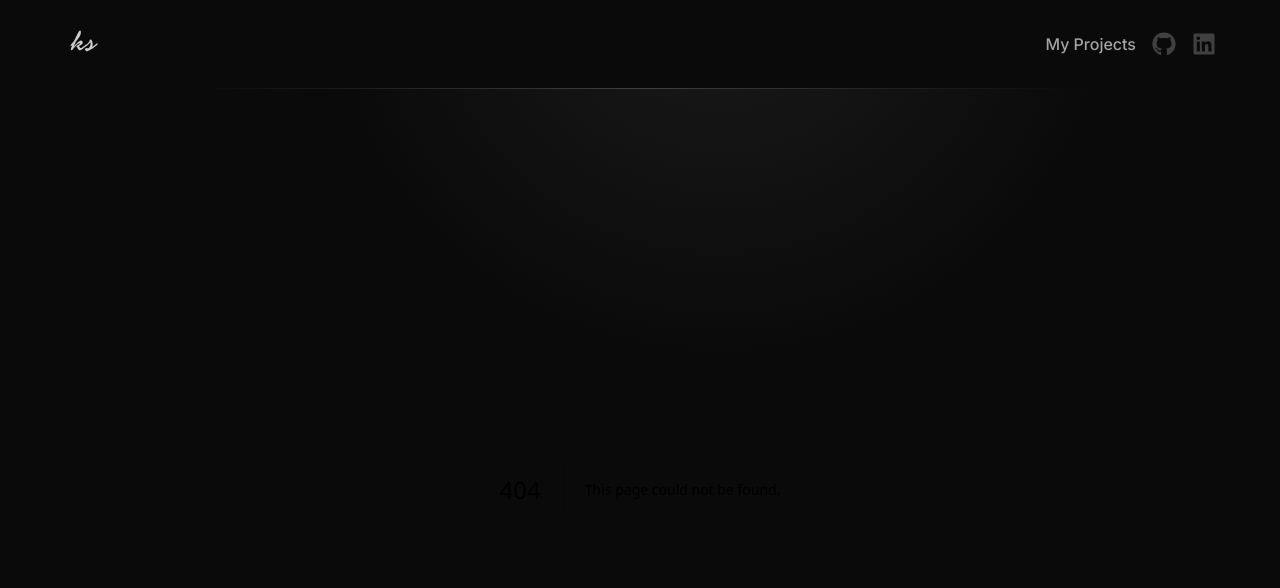
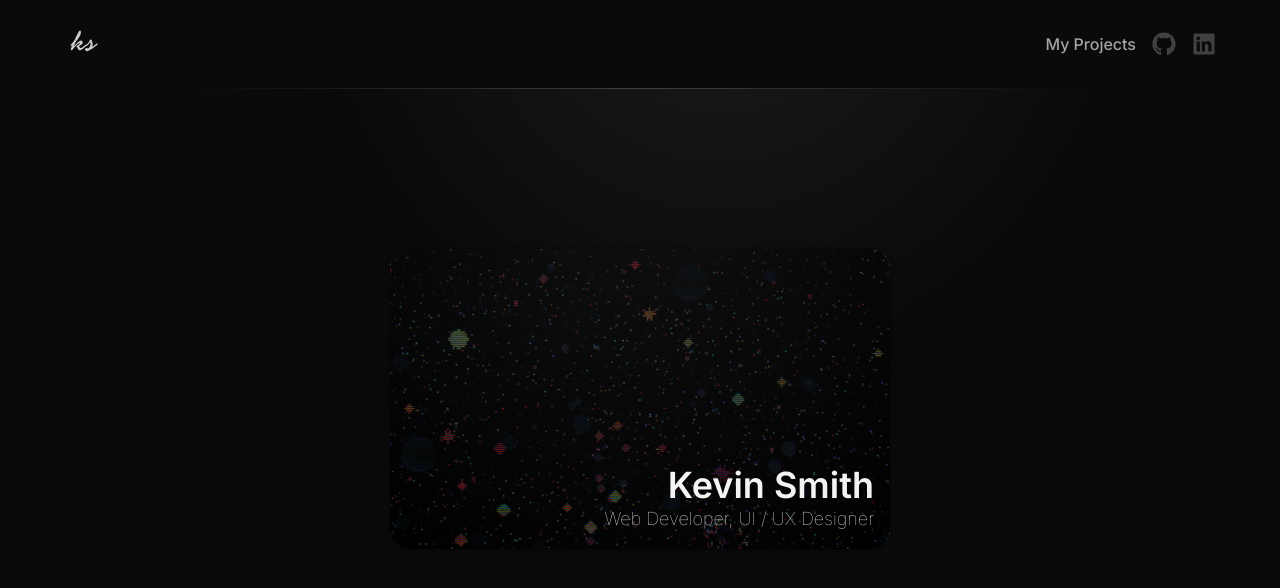
Before and after one commit to ksmith4134/portfolio, a Next.js app: page /test in a window 1280 px wide. Before the commit this address had no page. Shown: the top 588 px of the page. Built offline with nearby package versions, Linux system fonts and the light colour scheme.

Commit message:
added a test page

```diff
--- /dev/null
+++ b/src/components/widgets/hologram/HologramCard.jsx
@@ -0,0 +1,69 @@
+import { useEffect, useRef } from "react";
+
+
+export default function HologramCard() {
+    let bounds;
+    const inputRef = useRef();
+    const glowRef = useRef();
+    const rotateToMouse = (e) => {
+        bounds = inputRef.current.getBoundingClientRect();
+        const mouseX = e.clientX;
+        const mouseY = e.clientY;
+        const leftX = mouseX - bounds.x;
+        const topY = mouseY - bounds.y;
+        const center = {
+            x: leftX - bounds.width / 2,
+            y: topY - bounds.height / 2,
+        };
+        const distance = Math.sqrt(center.x ** 2 + center.y ** 2);
+
+        inputRef.current.style.transform = `
+            scale3d(1.01, 1.01, 1.01)
+            rotate3d(
+            ${center.y / 100},
+            ${-center.x / 100},
+            0,
+            ${Math.log(distance) * 2}deg
+            )
+        `;
+
+        // console.log(center.y / 100);
+        glowRef.current.style.backgroundImage = `
+            radial-gradient(
+            circle at
+            ${center.x * 2 + bounds.width / 2}px
+            ${center.y * 2 + bounds.height / 2}px,
+            #ffffff18,
+            #0000000f
+            )
+        `;
+    };
+
+    const removeListener = (e) => {
+        inputRef.current.style.transform = "";
+        inputRef.current.style.background = "";
+        glowRef.current.style.backgroundImage = "";
+    };
+
+    useEffect(() => {}, []);
+
+    return (
+
+        <div className="app">
+            <div
+                className="card"
+                ref={inputRef}
+                onMouseLeave={removeListener}
+                onMouseMove={rotateToMouse}
+            >
+                <div className="imageTop"></div>
+                <div className="relative w-full h-full flex flex-col justify-end items-end text-white">
+                    <h1 className="text-4xl font-semibold">Kevin Smith</h1>
+                    <p className="text-lg font-thin">Web Developer, UI / UX Designer</p>
+                </div>
+                <div ref={glowRef} className="glow" />
+            </div>
+        </div>
+
+    );
+}
--- /dev/null
+++ b/src/pages/test.js
@@ -0,0 +1,11 @@
+import HologramCard from "@/components/widgets/hologram/HologramCard"
+
+export default function test() {
+  return (
+    <div className="relative z-30 max-w-screen min-h-screen py-40">
+        <div className="flex justify-center items-center">
+            <HologramCard />
+        </div>
+    </div>
+  )
+}
--- a/src/styles/globals.css
+++ b/src/styles/globals.css
@@ -1,12 +1,80 @@
 @tailwind base;
 @tailwind components;
 @tailwind utilities;
+
+
+/* HOLOGRAM CARD */
+.app {
+    perspective: 1500px;
+}
+
+.card {
+    width: 500px;
+    height: 300px;
+    padding: 1em;
+    box-shadow: 0 1px 5px #00000099;
+
+    border-radius: 20px;
+    background-image: url('../../public/cards/holosheet_5_by_aschefield101_d33dje0.jpg');
+    background-size: cover;
+
+    position: relative;
+    overflow: hidden;
+
+    transition-duration: 300ms;
+    transition-property: transform, box-shadow;
+    transition-timing-function: ease-out;
+    transform: rotate3d(0);
+}
+
+.imageTop {
+    content: "";
+    position: absolute;
+    top: 0px;
+    right: 0px;
+    bottom: 0px;
+    left: 0px;
+    background-image: url('../../public/cards/holosheet___cosmos_1_by_aschefield101_dfym6ov.png');
+    filter: saturate(1.5);
+    background-size: cover;
+}
+
+.imageTop:before {
+    content: "";
+    position: absolute;
+    top: 0px;
+    right: 0px;
+    bottom: 0px;
+    left: 0px;
+    background-color: rgba(0,0,0,0.7);
+}
+
+.card:hover {
+    transition-duration: 150ms;
+    box-shadow: 0 5px 20px 5px #00000044;
+}
+
+.card .glow {
+    position: absolute;
+    width: 100%;
+    height: 100%;
+    left: 0;
+    top: 0;
+    background-image: radial-gradient(circle at 50% -20%, #ffffff10, #0000000f);
+}
+
+
+
+
+
 
 @layer base {
     html {
         @apply scroll-smooth;
     }
 }
+
+
 
 /* HEADER BG GRADIENT */
 .gradient {
@@ -19,6 +87,8 @@
 svg {
     pointer-events: none;
 }
+
+
 
 /* PLANET CARD */
 .word-animation {
@@ -42,7 +112,7 @@ svg {
     0% { scale: 0; right: 0%; bottom: -50%;}
     100% { scale: 1; right: 0%; bottom: 0%; transform: translate(-40%, 0%); }
 }
-/*  */
+
 
 
 /* SOUND BARS */
@@ -105,7 +175,7 @@ animation: sound 0ms -800ms linear infinite alternate;
 .bar:nth-child(12) {
     left: 66px; animation-duration: 739ms; animation-delay: 900ms; background: #7e0f59; opacity: .25;
 }
-/*  */
+
 
 
 /* Hide scrollbar for Chrome, Safari and Opera */
```
Also changed, not shown: public/cards/holosheet_5_by_aschefield101_d33dje0.jpg (added), public/cards/holosheet___cosmos_1_by_aschefield101_dfym6ov.png (added).
